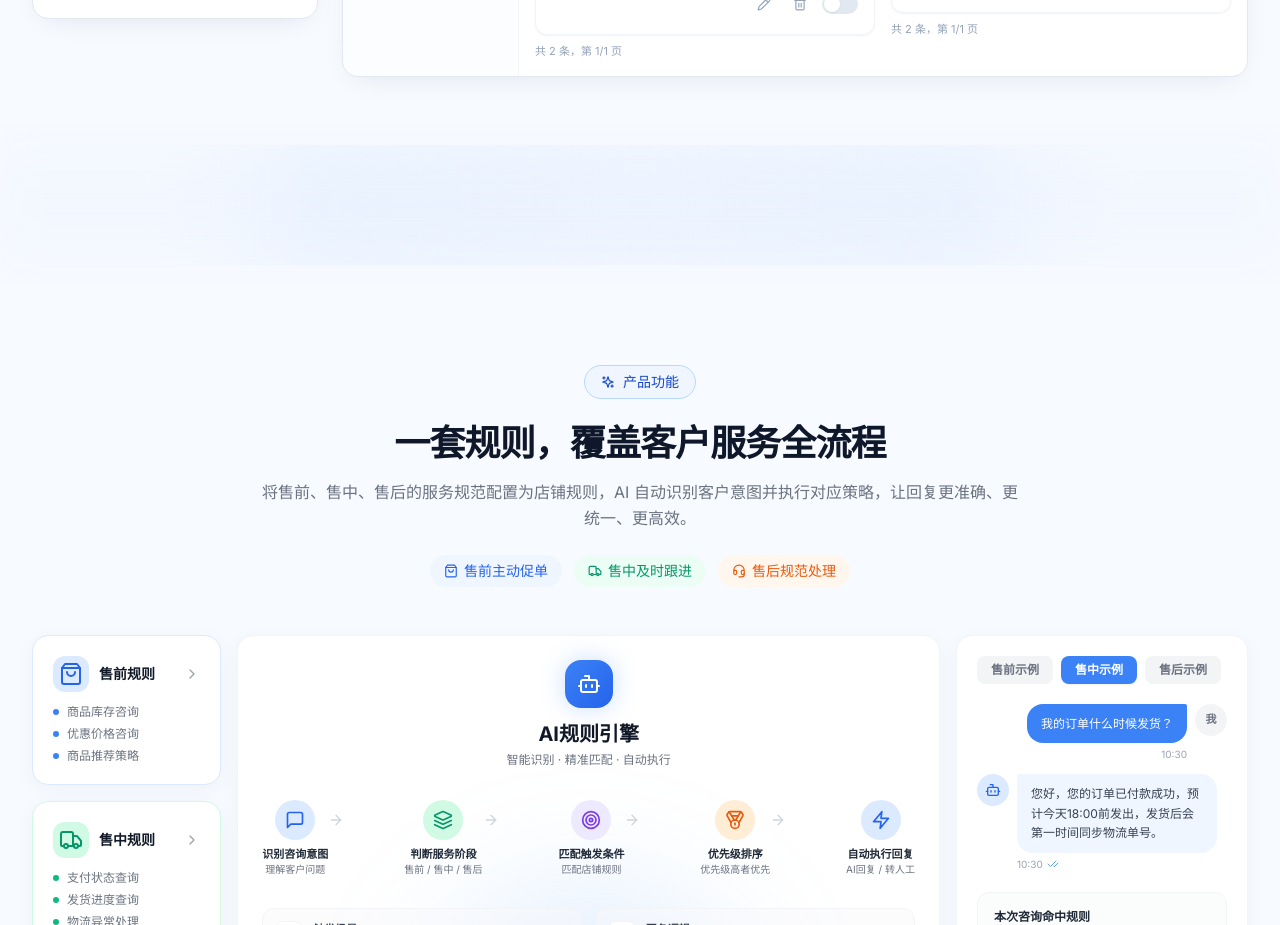
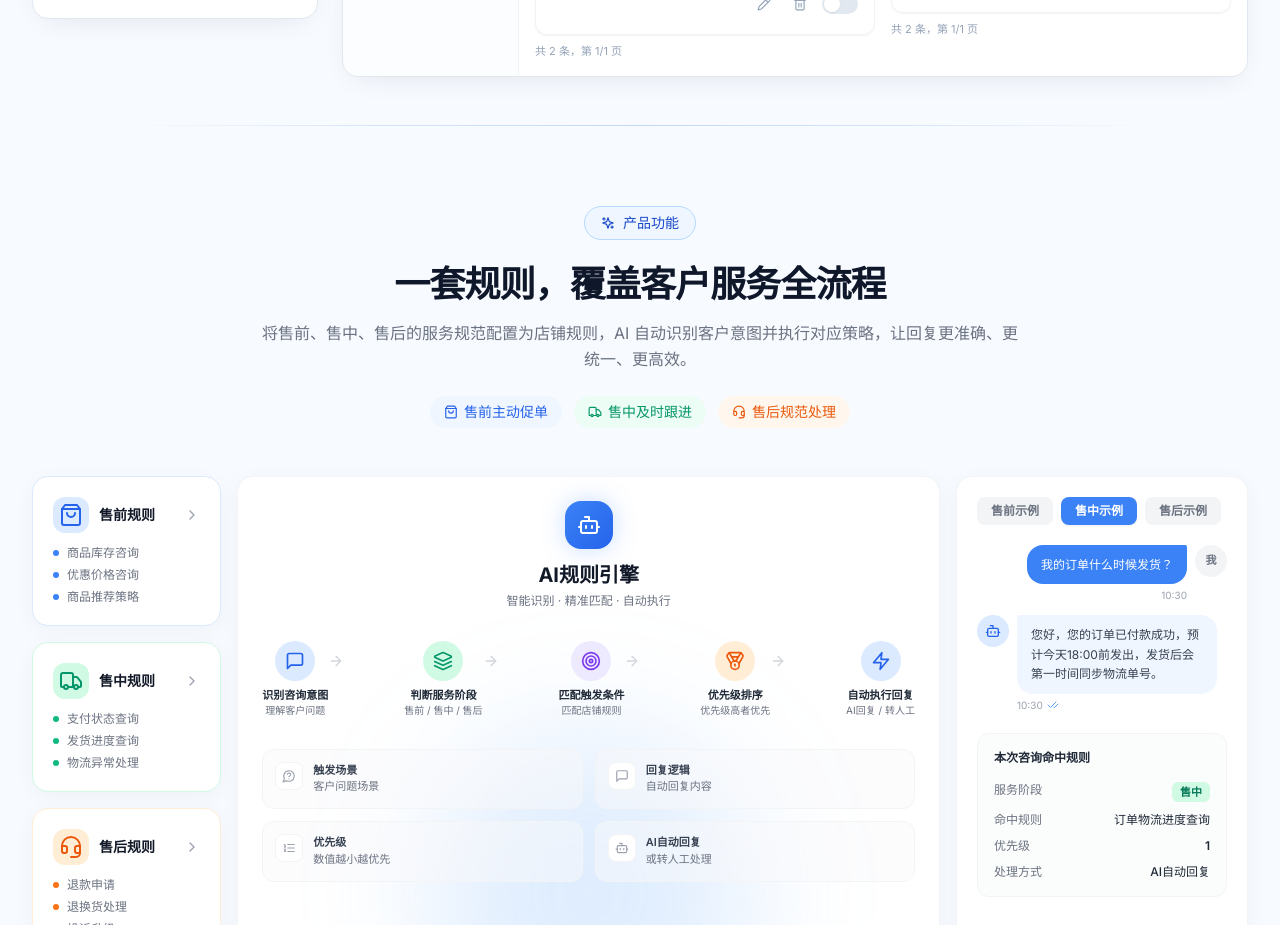
Before and after one commit to jessieoversea09/AI-CS, a React (Vite) app: page /features in a window 1280 px wide. Shown: the part 3220-4145 px from the top of the page. Built offline with nearby package versions, Linux system fonts and the light colour scheme.

Commit message:
Updated FeaturesPage.tsx

```diff
--- a/src/pages/FeaturesPage.tsx
+++ b/src/pages/FeaturesPage.tsx
@@ -425,43 +425,13 @@ export default function FeaturesPage() {
         </div>
       </section>
 
-      {/* ── 柔和雾化过渡 ── */}
-      <div
-        aria-hidden="true"
-        style={{
-          position: "relative",
-          height: "160px",
-          overflow: "hidden",
-          pointerEvents: "none",
-        }}
-      >
-        {/* 横向椭圆光晕 */}
-        <span
+      {/* ── 区块分隔线 ── */}
+      <div aria-hidden="true" className="px-8 sm:px-16 lg:px-32">
+        <div
           style={{
-            position: "absolute",
-            left: "10%",
-            right: "10%",
-            top: "50%",
-            height: "120px",
-            transform: "translateY(-50%)",
+            height: "1px",
             background:
-              "linear-gradient(90deg,rgba(239,246,255,0) 0%,rgba(225,238,255,0.72) 20%,rgba(234,242,255,0.9) 50%,rgba(225,238,255,0.72) 80%,rgba(239,246,255,0) 100%)",
-            filter: "blur(28px)",
-            borderRadius: "999px",
-            WebkitMaskImage:
-              "linear-gradient(90deg,transparent 0%,black 18%,black 82%,transparent 100%)",
-            maskImage:
-              "linear-gradient(90deg,transparent 0%,black 18%,black 82%,transparent 100%)",
-          }}
-        />
-        {/* 上下方向柔化层 */}
-        <span
-          style={{
-            position: "absolute",
-            inset: 0,
-            background:
-              "linear-gradient(180deg,rgba(255,255,255,0) 0%,rgba(238,245,255,0.45) 40%,rgba(238,245,255,0.45) 60%,rgba(255,255,255,0) 100%)",
-            filter: "blur(18px)",
+              "linear-gradient(90deg,transparent 0%,rgba(186,210,245,0.55) 25%,rgba(186,210,245,0.85) 50%,rgba(186,210,245,0.55) 75%,transparent 100%)",
           }}
         />
       </div>
```
